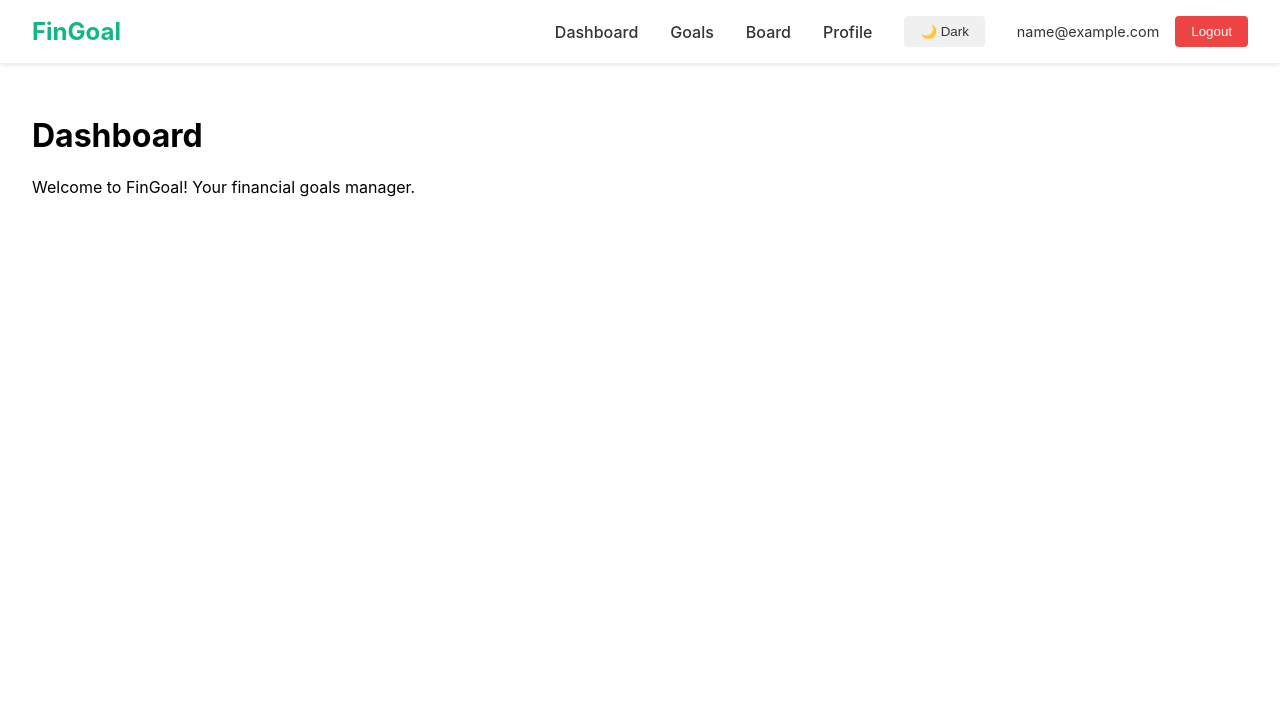
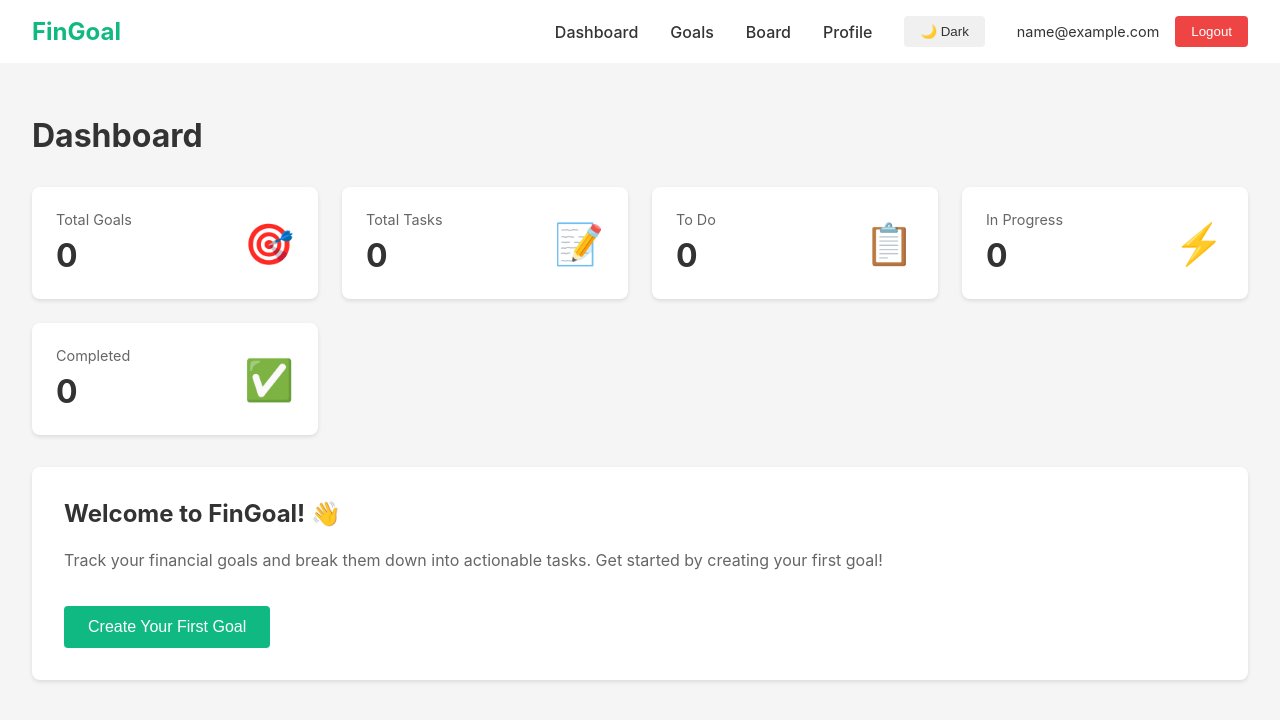
Before and after one commit to KANYINSOLA-OGUNBANJO/fin-goal-tracker, a React (Create React App) app: page /dashboard in a window 1280 px wide. Shown: the top 720 px of the page. Built offline with nearby package versions, Linux system fonts and the light colour scheme; sample sign-in values are in the browser's storage.

Commit message:
Add Dashboard page with stats cards and useLocalStorage hook

```diff
--- a/src/App.js
+++ b/src/App.js
@@ -1,20 +1,9 @@
+import Dashboard from './pages/Dashboard';
 import { BrowserRouter, Routes, Route, Navigate } from 'react-router-dom';
 import { AuthProvider, useAuth } from './contexts/AuthContext';
 import { ThemeProvider } from './contexts/ThemeContext';
 import LoginPage from './pages/LoginPage';
 import Navbar from './components/layout/Navbar';
-
-function Dashboard() {
-  return (
-    <div>
-      <Navbar />
-      <div style={{ padding: '2rem' }}>
-        <h1>Dashboard</h1>
-        <p>Welcome to FinGoal! Your financial goals manager.</p>
-      </div>
-    </div>
-  );
-}
 
 function GoalsPage() {
   return (
--- /dev/null
+++ b/src/components/dashboard/StatsCard.jsx
@@ -0,0 +1,38 @@
+function StatsCard({ title, value, icon, color }) {
+  return (
+    <div style={{
+      backgroundColor: 'white',
+      padding: '1.5rem',
+      borderRadius: '8px',
+      boxShadow: '0 2px 4px rgba(0,0,0,0.1)',
+      display: 'flex',
+      justifyContent: 'space-between',
+      alignItems: 'center'
+    }}>
+      <div>
+        <p style={{
+          color: '#666',
+          fontSize: '0.9rem',
+          margin: '0 0 0.5rem 0'
+        }}>
+          {title}
+        </p>
+        <h2 style={{
+          margin: '0',
+          fontSize: '2rem',
+          color: '#333'
+        }}>
+          {value}
+        </h2>
+      </div>
+      <div style={{
+        fontSize: '2.5rem',
+        color: color || '#10b981'
+      }}>
+        {icon}
+      </div>
+    </div>
+  );
+}
+
+export default StatsCard;
--- /dev/null
+++ b/src/hooks/useLocalStorage.js
@@ -0,0 +1,30 @@
+import { useState, useEffect } from 'react';
+
+function useLocalStorage(key, initialValue) {
+  // Get initial value from localStorage or use provided initialValue
+  const [storedValue, setStoredValue] = useState(() => {
+    try {
+      const item = window.localStorage.getItem(key);
+      return item ? JSON.parse(item) : initialValue;
+    } catch (error) {
+      console.log(error);
+      return initialValue;
+    }
+  });
+
+  // Update localStorage when value changes
+  const setValue = (value) => {
+    try {
+      // Allow value to be a function for same API as useState
+      const valueToStore = value instanceof Function ? value(storedValue) : value;
+      setStoredValue(valueToStore);
+      window.localStorage.setItem(key, JSON.stringify(valueToStore));
+    } catch (error) {
+      console.log(error);
+    }
+  };
+
+  return [storedValue, setValue];
+}
+
+export default useLocalStorage;
--- /dev/null
+++ b/src/pages/Dashboard.jsx
@@ -0,0 +1,96 @@
+import Navbar from '../components/layout/Navbar';
+import StatsCard from '../components/dashboard/StatsCard';
+import useLocalStorage from '../hooks/useLocalStorage';
+
+function Dashboard() {
+  const [goals] = useLocalStorage('fingoal_goals', []);
+  const [tasks] = useLocalStorage('fingoal_tasks', []);
+
+  // Calculate stats
+  const totalGoals = goals.length;
+  const totalTasks = tasks.length;
+  const tasksCompleted = tasks.filter(task => task.status === 'done').length;
+  const tasksInProgress = tasks.filter(task => task.status === 'in_progress').length;
+  const tasksToDo = tasks.filter(task => task.status === 'to_do').length;
+
+  return (
+    <div>
+      <Navbar />
+      <div style={{ padding: '2rem', backgroundColor: '#f5f5f5', minHeight: '100vh' }}>
+        <h1 style={{ marginBottom: '2rem', color: '#333' }}>Dashboard</h1>
+
+        {/* Stats Grid */}
+        <div style={{
+          display: 'grid',
+          gridTemplateColumns: 'repeat(auto-fit, minmax(250px, 1fr))',
+          gap: '1.5rem',
+          marginBottom: '2rem'
+        }}>
+          <StatsCard
+            title="Total Goals"
+            value={totalGoals}
+            icon="🎯"
+            color="#10b981"
+          />
+          <StatsCard
+            title="Total Tasks"
+            value={totalTasks}
+            icon="📝"
+            color="#3b82f6"
+          />
+          <StatsCard
+            title="To Do"
+            value={tasksToDo}
+            icon="📋"
+            color="#f59e0b"
+          />
+          <StatsCard
+            title="In Progress"
+            value={tasksInProgress}
+            icon="⚡"
+            color="#8b5cf6"
+          />
+          <StatsCard
+            title="Completed"
+            value={tasksCompleted}
+            icon="✅"
+            color="#10b981"
+          />
+        </div>
+
+        {/* Welcome Message */}
+        <div style={{
+          backgroundColor: 'white',
+          padding: '2rem',
+          borderRadius: '8px',
+          boxShadow: '0 2px 4px rgba(0,0,0,0.1)'
+        }}>
+          <h2 style={{ marginTop: '0', color: '#333' }}>
+            Welcome to FinGoal! 👋
+          </h2>
+          <p style={{ color: '#666', lineHeight: '1.6' }}>
+            Track your financial goals and break them down into actionable tasks.
+            Get started by creating your first goal!
+          </p>
+          {totalGoals === 0 && (
+            <button style={{
+              marginTop: '1rem',
+              padding: '0.75rem 1.5rem',
+              backgroundColor: '#10b981',
+              color: 'white',
+              border: 'none',
+              borderRadius: '4px',
+              fontSize: '1rem',
+              fontWeight: '500',
+              cursor: 'pointer'
+            }}>
+              Create Your First Goal
+            </button>
+          )}
+        </div>
+      </div>
+    </div>
+  );
+}
+
+export default Dashboard;
```
